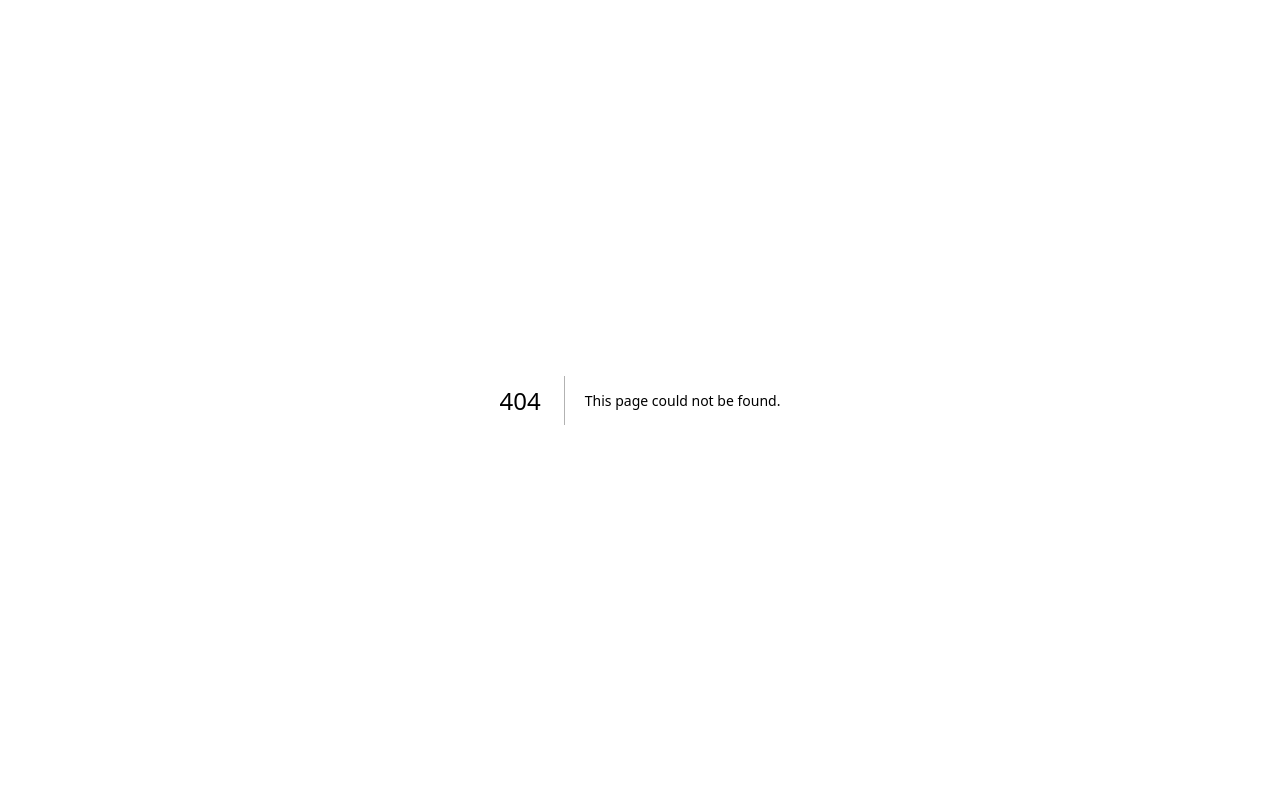
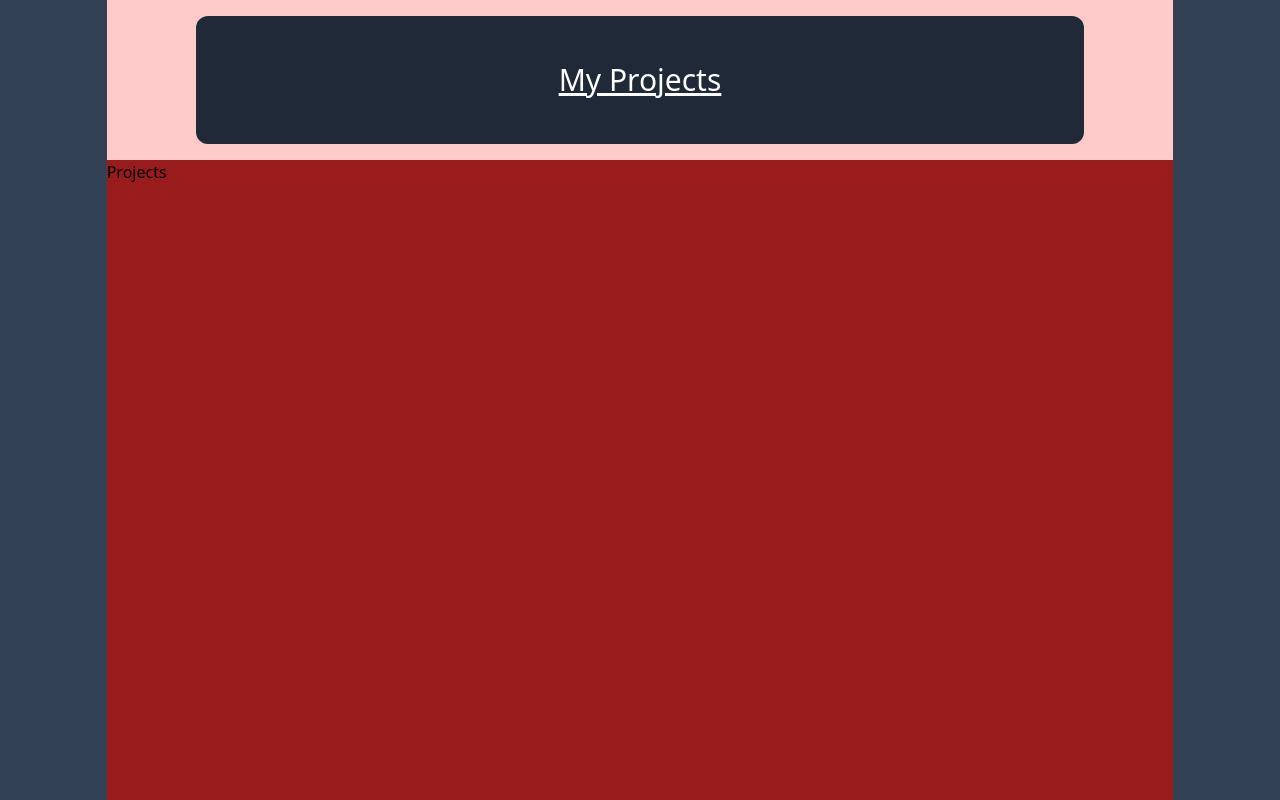
Before and after one commit to JYngson/portfoliosite2.0, a Next.js app: page /projects in a window 1280 px wide. Before the commit this address had no page. Built offline with nearby package versions, Linux system fonts and the light colour scheme.

Commit message:
created route and json for projects

```diff
--- /dev/null
+++ b/src/pages/projects.tsx
@@ -0,0 +1,16 @@
+export default function projects() {
+  return (
+    <div id='projectPage' className='flex justify-center w-screen h-screen bg-slate-700'>
+      <div id='projectPageWrapper' className='flex flex-col w-5/6 h-full items-center bg-red-200'>
+
+        <div id='projectPageHeader' className='flex items-center m-4 w-5/6 h-1/6 bg-gray-800 rounded-xl'>
+          <h1 className='w-full text-center text-3xl underline text-white'>My Projects</h1>
+        </div>
+
+        <div className='flex w-full h-5/6 bg-red-800'>
+            <h1>Projects</h1>
+        </div>
+      </div>
+    </div>
+  )
+}
```
Also changed, not shown: public/projects.json (added, +26 -0 lines).
